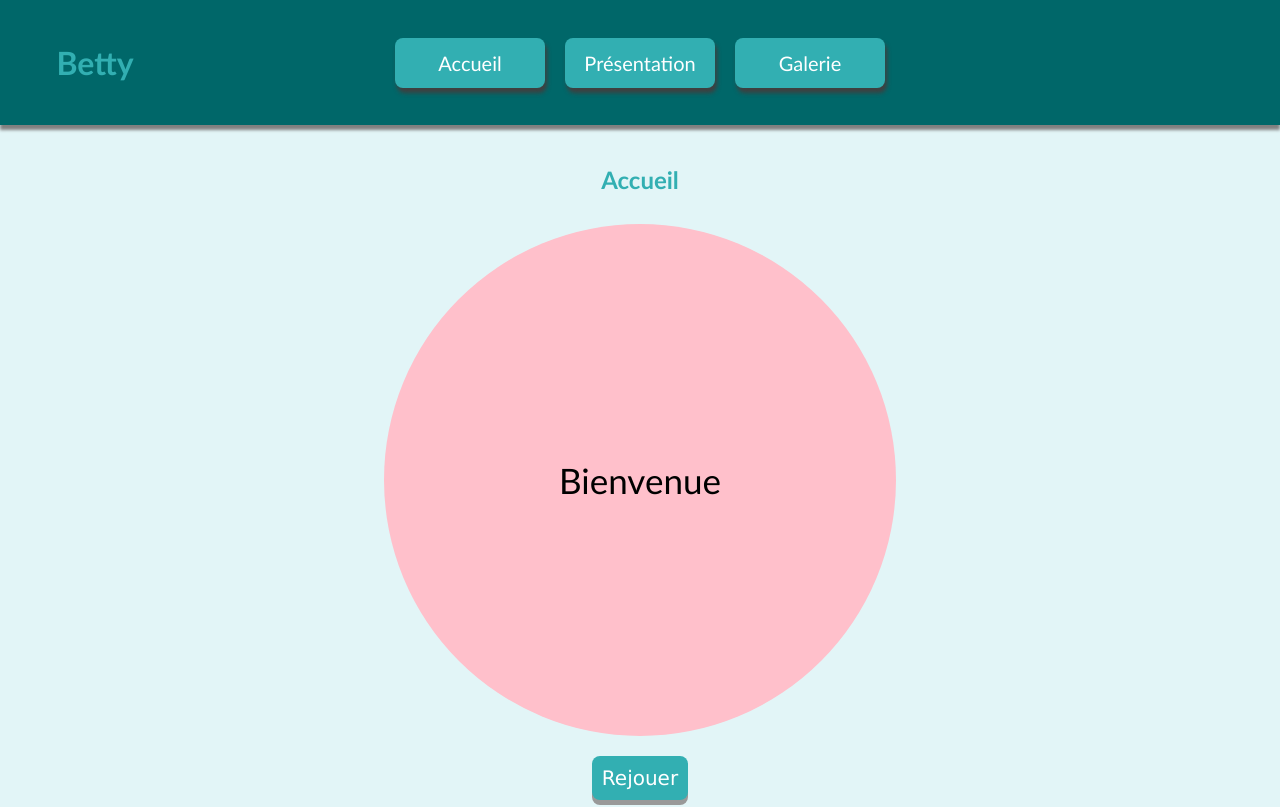
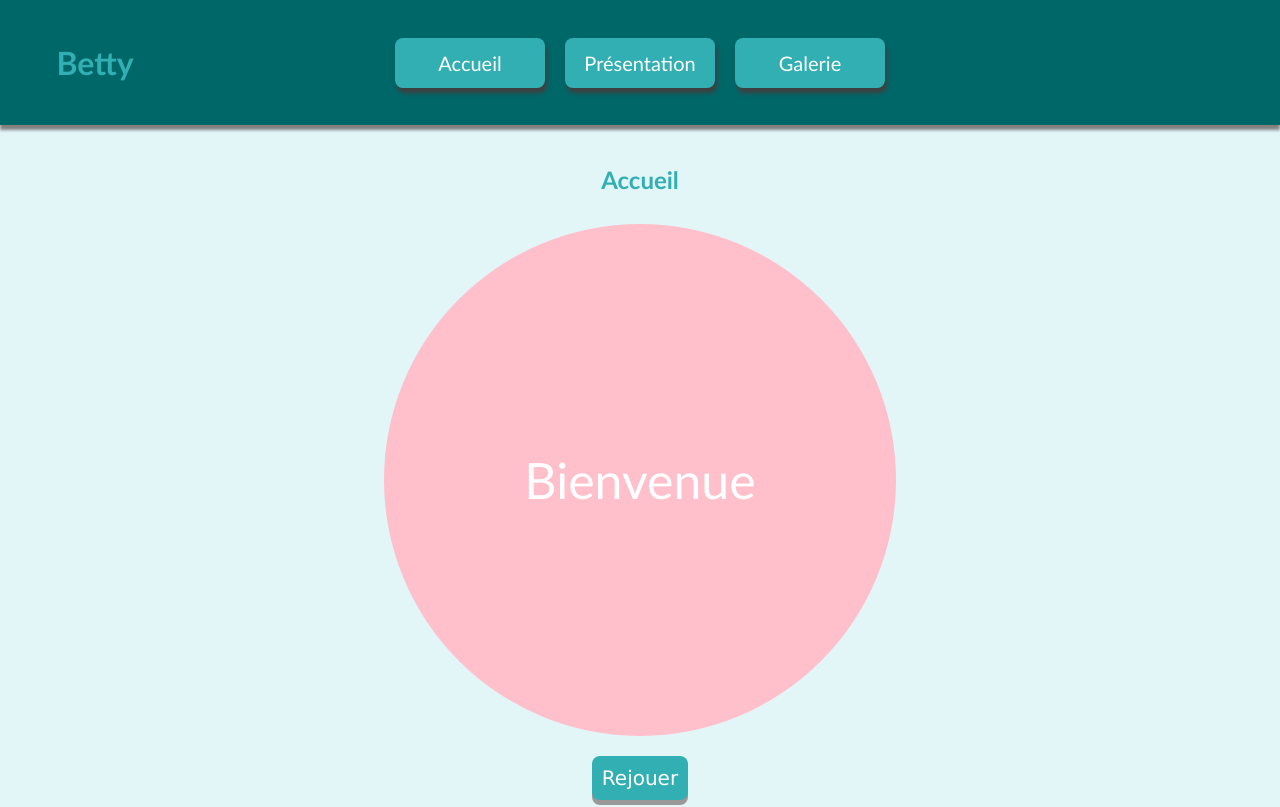
Before and after one commit to SaraElisabethFM/projet_final, a plain HTML site: page index.html in a window 1280 px wide. Shown: the top 807 px of the page. Drawn offline with Linux system fonts and the light colour scheme.

Commit message:
Update style.css

```diff
--- a/feuilles_css/style.css
+++ b/feuilles_css/style.css
@@ -137,6 +137,8 @@ h2{
     display: flex;
     align-items: center;
     justify-content: center;
+    color: white;
+    font-size: 50px;
   }
 
   .animation{
@@ -164,7 +166,6 @@ h2{
 
     60%{
       background-color: green;
-
     }
 
     70%{
@@ -194,6 +195,7 @@ button{
     border: none;
     box-shadow: 0 5px #999;
     margin-top: 20px;
+    font-size: 20px;
 }
 
 .button:hover {
```
